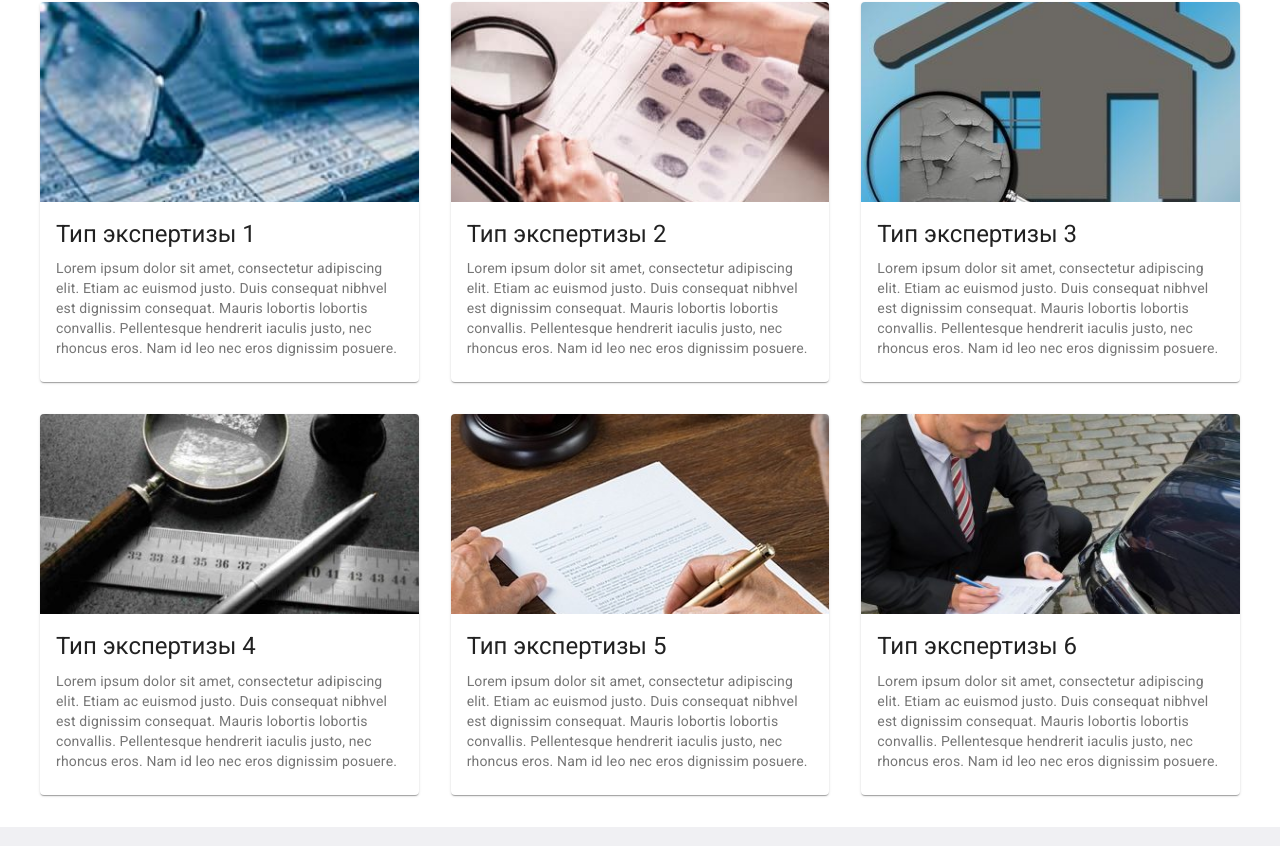
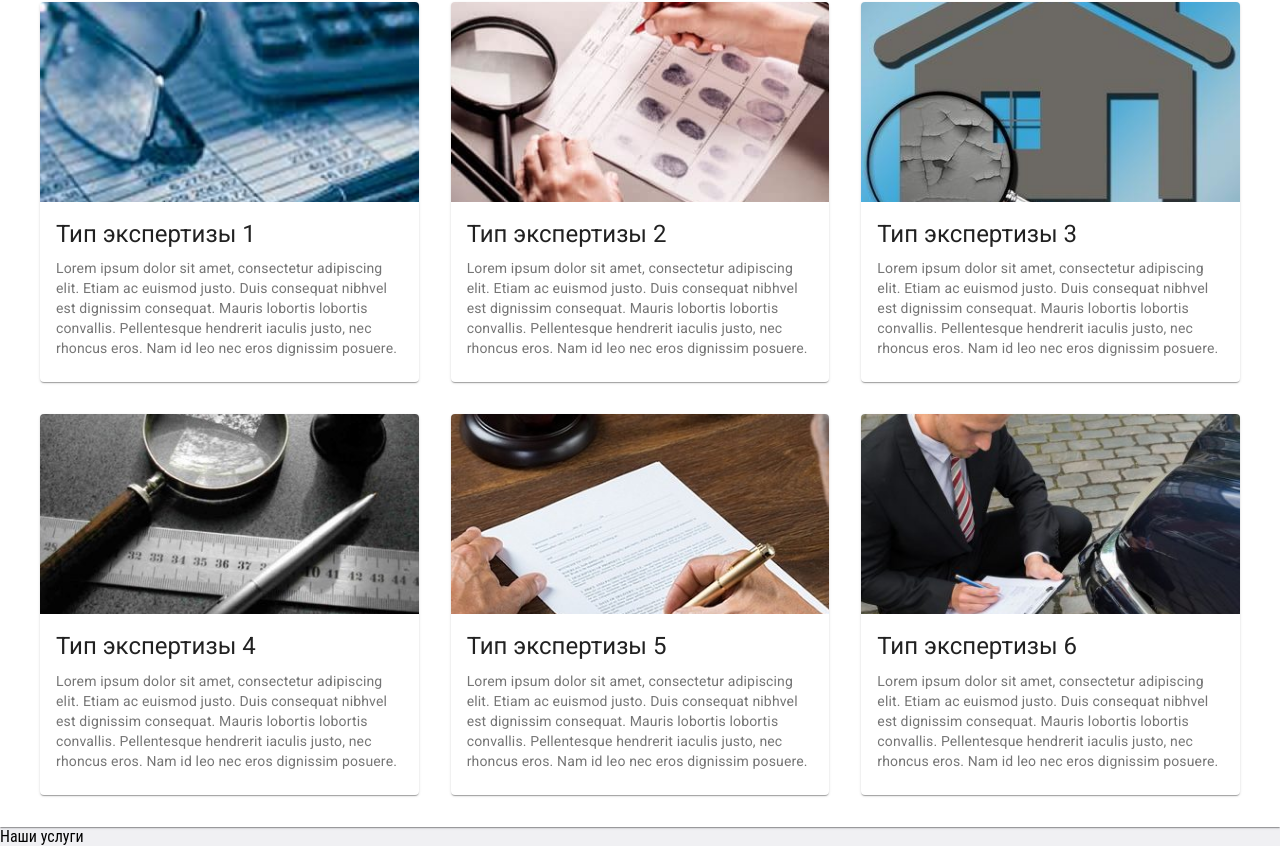
Before and after one commit to avramenkomy/altika-frontend, a React (Create React App) app: page / in a window 1280 px wide. Shown: the part 868-1714 px from the top of the page. Built offline with nearby package versions, Linux system fonts and the light colour scheme.

Commit message:
WIP: init services component

```diff
--- a/src/App.js
+++ b/src/App.js
@@ -1,11 +1,11 @@
 import React, { useState } from 'react';
 import { ThemeProvider, createTheme } from '@material-ui/core/styles';
-// import { Paper } from '@material-ui/core';
 
 import AppHeader from './components/appHeader/AppHeader';
 import About from './components/about/About';
 import Intro from './components/intro/Intro';
 import ExpertiseTypes from './components/expertiseTypes/ExpertiseTypes';
+import Services from './components/servicesMenu/services';
 
 
 function App() {
@@ -57,6 +57,7 @@ function App() {
         <Intro />
         <About darkTheme={darkMode} />
         <ExpertiseTypes />
+        <Services />
       </main>
     </ThemeProvider>
   );
--- /dev/null
+++ b/src/components/servicesMenu/services.js
@@ -0,0 +1,9 @@
+import React from 'react';
+
+function Services() {
+  return (
+    <div>Наши услуги</div>
+  )
+}
+
+export default Services;
```
